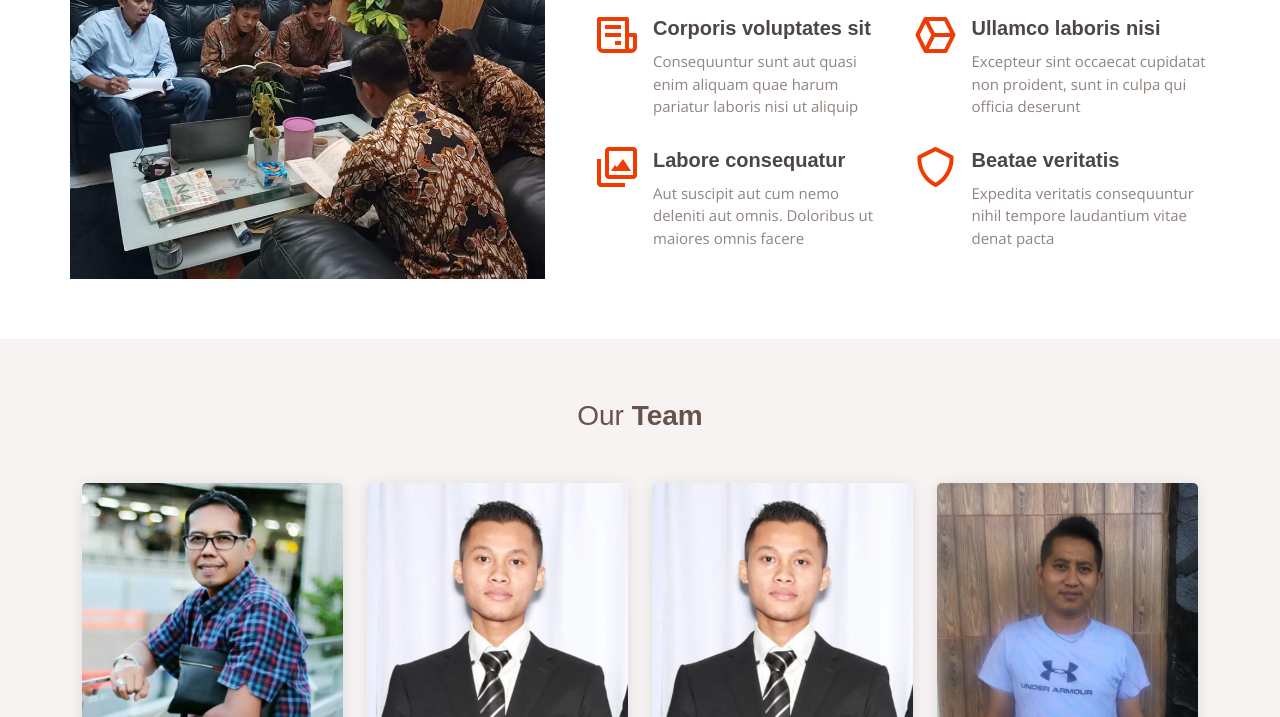
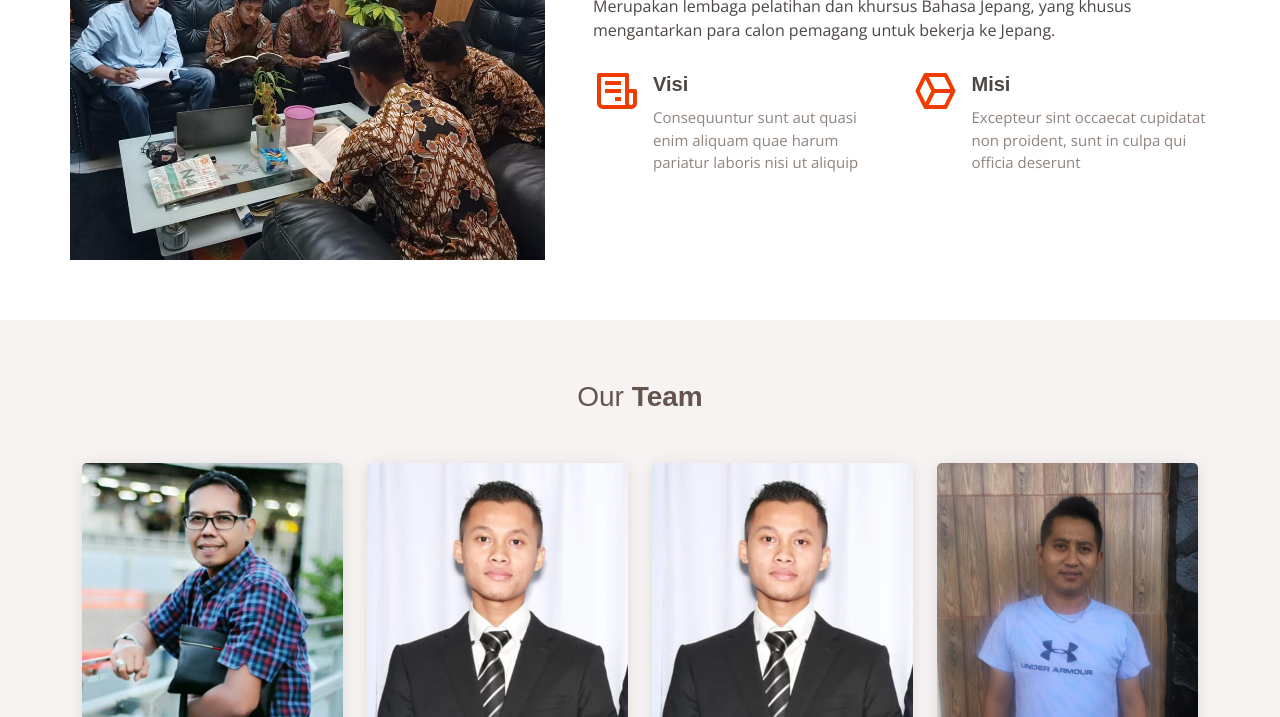
Before and after one commit to acp2013/lpknusantaragakkou, a plain HTML site: page about.html in a window 1280 px wide. Shown: the part 383-1100 px from the top of the page. Drawn offline with nearby package versions, Linux system fonts and the light colour scheme; a web font is replaced by a local one.

Commit message:
visi mis

```diff
--- a/about.html
+++ b/about.html
@@ -131,23 +131,13 @@
               <div class="row">
                 <div class="col-md-6 icon-box" data-aos="fade-up">
                   <i class="bx bx-receipt"></i>
-                  <h4>Corporis voluptates sit</h4>
+                  <h4>Visi</h4>
                   <p>Consequuntur sunt aut quasi enim aliquam quae harum pariatur laboris nisi ut aliquip</p>
                 </div>
                 <div class="col-md-6 icon-box" data-aos="fade-up" data-aos-delay="100">
                   <i class="bx bx-cube-alt"></i>
-                  <h4>Ullamco laboris nisi</h4>
+                  <h4>Misi</h4>
                   <p>Excepteur sint occaecat cupidatat non proident, sunt in culpa qui officia deserunt</p>
-                </div>
-                <div class="col-md-6 icon-box" data-aos="fade-up" data-aos-delay="200">
-                  <i class="bx bx-images"></i>
-                  <h4>Labore consequatur</h4>
-                  <p>Aut suscipit aut cum nemo deleniti aut omnis. Doloribus ut maiores omnis facere</p>
-                </div>
-                <div class="col-md-6 icon-box" data-aos="fade-up" data-aos-delay="300">
-                  <i class="bx bx-shield"></i>
-                  <h4>Beatae veritatis</h4>
-                  <p>Expedita veritatis consequuntur nihil tempore laudantium vitae denat pacta</p>
                 </div>
               </div>
             </div><!-- End .content-->
```
